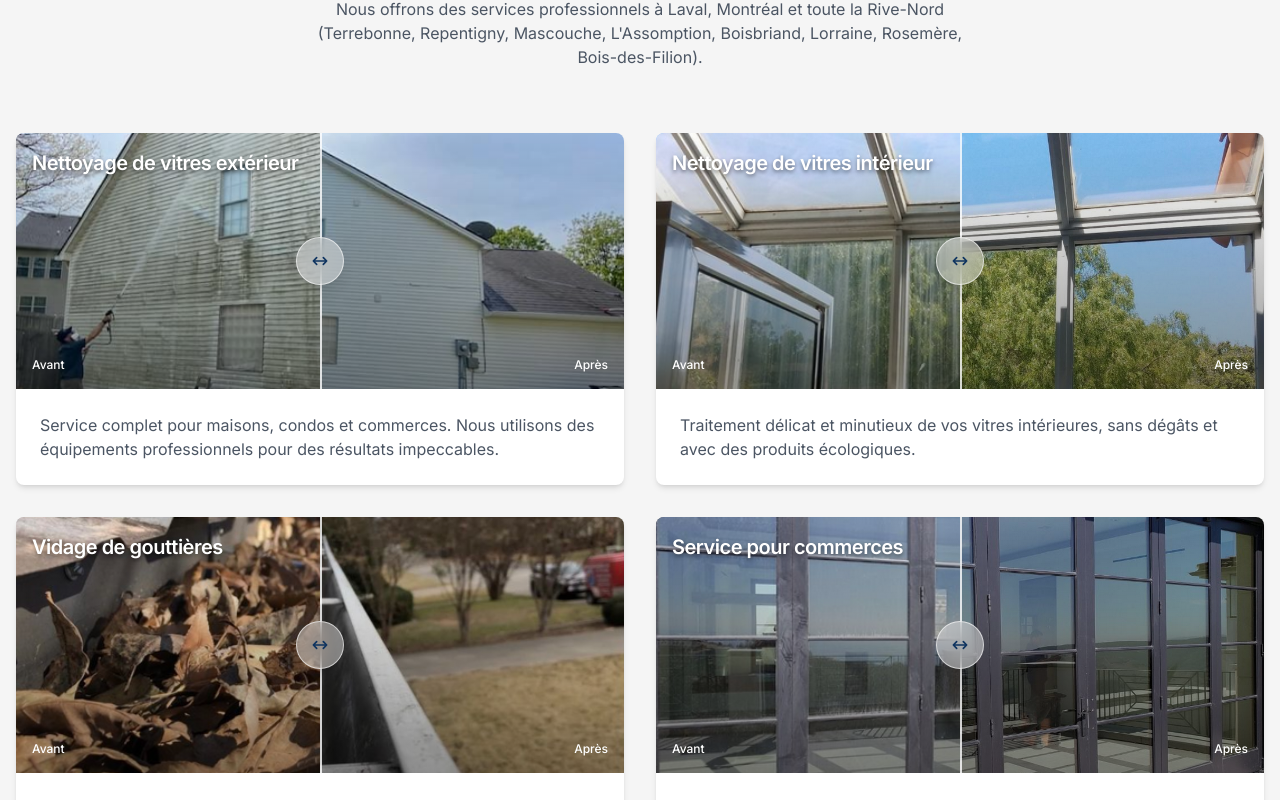
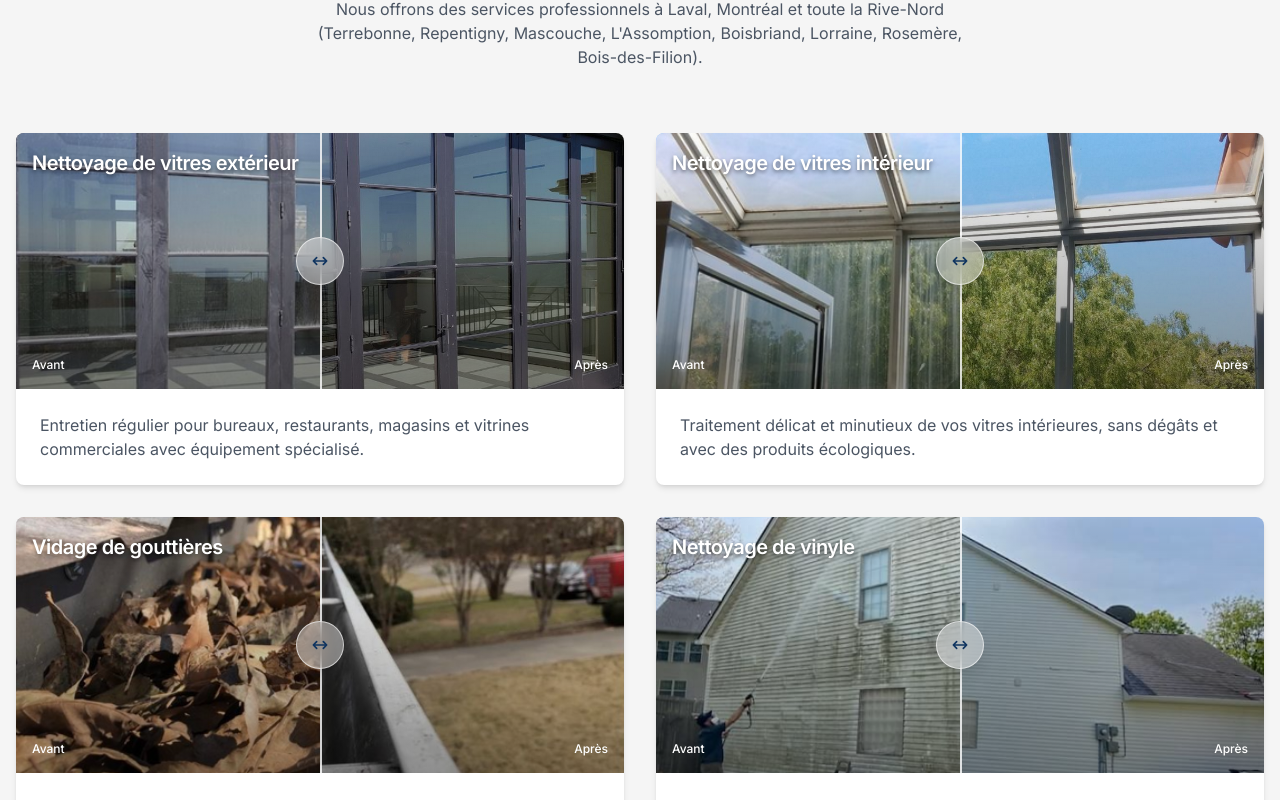
Before and after one commit to MiXir-Dev/mrclear-mixir, a React (Vite) app: page / in a window 1280 px wide. Shown: the part 1179-1979 px from the top of the page. Built offline with nearby package versions, Linux system fonts and the light colour scheme.

Commit message:
switching vitre exterieur & vinyle

```diff
--- a/index.html
+++ b/index.html
@@ -14,7 +14,7 @@
     <meta property="og:title" content="Mr.Clear | Lavage de vitres à Terrebonne, Laval et la Rive-Nord" />
     <meta property="og:description" content="Service de lavage de vitres intérieur et extérieur, vidage de gouttières, résidentiel et commercial. Soumission gratuite et satisfaction garantie." />
     <meta property="og:type" content="website" />
-    <!--<meta property="og:image" content="/images/mrclear-og.jpg" />-->
+    <meta property="og:image" content="/logo.png" />
     <!--<meta property="og:url" content="https://mr-clear.com" />-->
 
     <!-- Twitter Card -->
--- a/src/components/Services.tsx
+++ b/src/components/Services.tsx
@@ -6,9 +6,9 @@ const Services = () => {
   const services = [
     {
       title: "Nettoyage de vitres extérieur",
-      description: "Service complet pour maisons, condos et commerces. Nous utilisons des équipements professionnels pour des résultats impeccables.",
-      beforeImage: "/before-outside.png",
-      afterImage: "/after-outside.png"
+      description: "Entretien régulier pour bureaux, restaurants, magasins et vitrines commerciales avec équipement spécialisé.",
+      beforeImage: "/before-company.png",
+      afterImage: "/after-company.png"
     },
     {
       title: "Nettoyage de vitres intérieur",
@@ -23,10 +23,10 @@ const Services = () => {
       afterImage: "/after-gutter-cleaning.png"
     },
     {
-      title: "Service pour commerces",
-      description: "Entretien régulier pour bureaux, restaurants, magasins et vitrines commerciales avec équipement spécialisé.",
-      beforeImage: "/before-company.png",
-      afterImage: "/after-company.png"
+      title: "Nettoyage de vinyle",
+      description: "Service complet pour maisons, condos et commerces. Nous utilisons des équipements professionnels pour des résultats impeccables.",
+      beforeImage: "/before-outside.png",
+      afterImage: "/after-outside.png"
     }
   ];
 
```
